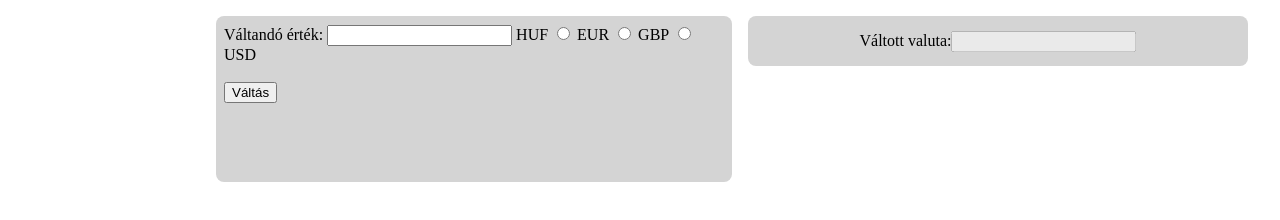
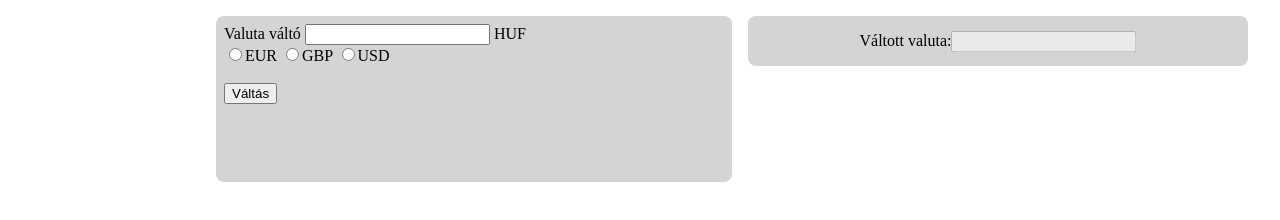
Before and after one commit to szabo-mate-07/valuta-valto, a plain HTML site: page index.html in a window 1280 px wide. Drawn offline with Linux system fonts and the light colour scheme.

Commit message:
v1.1
animacio javitva, UI valtoztatasok

```diff
--- a/index.html
+++ b/index.html
@@ -3,24 +3,22 @@
 <head>
     <meta charset="UTF-8">
     <meta name="viewport" content="width=device-width, initial-scale=1.0">
-    <title>Document</title>
+    <title>Valuta váltó - Szabó Máté</title>
     <link rel="stylesheet" href="style.css">
 </head>
 <body>
     <div id="before">
-        <label for="ertek">Váltandó érték: </label>
-        <input type="number" name="ertek" id="ertek"> HUF
-        <input type="radio" name="valuta" id="eur" value="EUR">
-        <label for="eur">EUR</label>
-        <input type="radio" name="valuta" id="gbp" value="GBP">
-        <label for="gbp">GBP</label>
-        <input type="radio" name="valuta" id="usd" value="USD">
-        <label for="usd">USD</label><br><br>
-
+        <div id="inputs">
+            <label for="ertek">Valuta váltó</label>
+            <input type="number" name="ertek" id="ertek"> HUF
+        </div>
+        <label for="eur"><input type="radio" name="valuta" id="eur" value="EUR">EUR</label>
+        <label for="gbp"><input type="radio" name="valuta" id="gbp" value="GBP">GBP</label>
+        <label for="usd"><input type="radio" name="valuta" id="usd" value="USD">USD</label><br><br>
         <button id="btn">Váltás</button>
     </div>
     <div id="after">
-        <label for="eredmeny">Váltott valuta: </label>
+        <label for="eredmeny">Váltott valuta:  </label>
         <input id="eredmeny" type="number" disabled><span id="eredmenyValuta"></span>
     </div>
 
```
